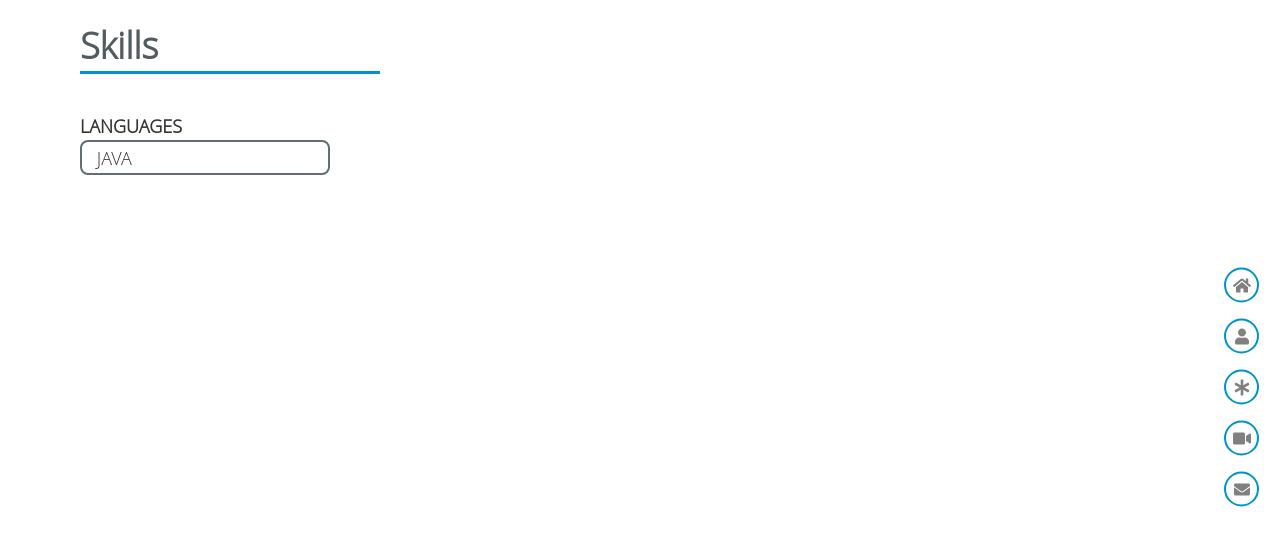
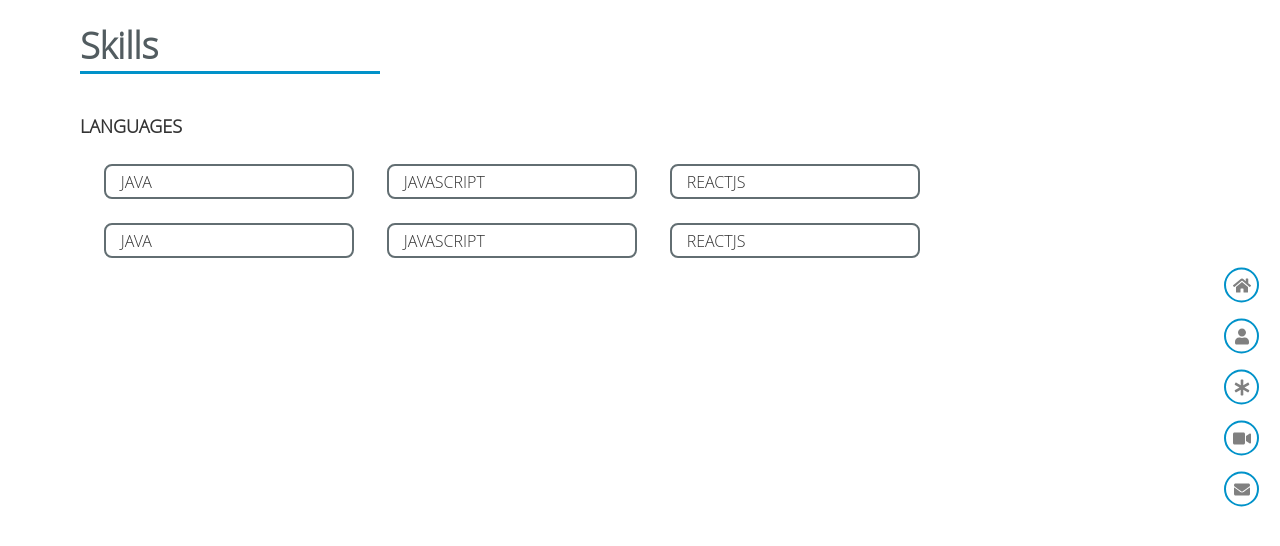
Before and after one commit to PriyanshuAgarwal/priyanshu_agarwal, a React (Create React App) app: page / in a window 1280 px wide. Both pictures are taken after a click on the item 1241 px from the left and 387 px from the top of the page. Shown: the top 546 px of the page. Built offline with nearby package versions, Linux system fonts and the light colour scheme.

Commit message:
create component directory

```diff
--- a/public/index.html
+++ b/public/index.html
@@ -6,21 +6,10 @@
     <meta name="theme-color" content="#000000">
     <link rel="stylesheet" href="https://maxcdn.bootstrapcdn.com/bootstrap/3.3.7/css/bootstrap.min.css">
     <script defer src="https://use.fontawesome.com/releases/v5.2.0/js/all.js" integrity="sha384-4oV5EgaV02iISL2ban6c/RmotsABqE4yZxZLcYMAdG7FAPsyHYAPpywE9PJo+Khy" crossorigin="anonymous"></script>
-    <!--
-      manifest.json provides metadata used when your web app is added to the
-      homescreen on Android. See https://developers.google.com/web/fundamentals/engage-and-retain/web-app-manifest/
-    -->
+    <script src="https://ajax.googleapis.com/ajax/libs/jquery/3.3.1/jquery.min.js"></script>
     <link rel="manifest" href="%PUBLIC_URL%/manifest.json">
     <link rel="shortcut icon" href="%PUBLIC_URL%/favicon.ico">
-    <!--
-      Notice the use of %PUBLIC_URL% in the tags above.
-      It will be replaced with the URL of the `public` folder during the build.
-      Only files inside the `public` folder can be referenced from the HTML.
 
-      Unlike "/favicon.ico" or "favicon.ico", "%PUBLIC_URL%/favicon.ico" will
-      work correctly both with client-side routing and a non-root public URL.
-      Learn how to configure a non-root public URL by running `npm run build`.
-    -->
     <title>React App</title>
   </head>
   <body>
@@ -28,15 +17,5 @@
       You need to enable JavaScript to run this app.
     </noscript>
     <div id="root"></div>
-    <!--
-      This HTML file is a template.
-      If you open it directly in the browser, you will see an empty page.
-
-      You can add webfonts, meta tags, or analytics to this file.
-      The build step will place the bundled scripts into the <body> tag.
-
-      To begin the development, run `npm start` or `yarn start`.
-      To create a production bundle, use `npm run build` or `yarn build`.
-    -->
   </body>
 </html>
--- a/src/App.js
+++ b/src/App.js
@@ -2,7 +2,7 @@
 import './css/App.css';
 import Home from './home';
 import Profile from './profile';
-import Skill from './skill';
+import Skill from './components/skills/index.js';
 
 class App extends Component {
   constructor(props) {
--- /dev/null
+++ b/src/components/skills/index.js
@@ -0,0 +1,47 @@
+import React, { Component } from 'react';
+import  '../../css/skill.css';
+
+class Skill extends Component {
+    render() {
+      return (
+        <div className='skill-container'>
+            <div className='skill-header'>
+                <div className='skill-title'>
+                    Skills
+                </div>
+            </div>
+            <div className='skill-desc-ctn'>
+                <div className='skill-desc-header'>
+                    Languages
+                </div>
+                <div className='skill-desc'>
+                    <div className='skill-progress-list'>
+                        <div className='skill-progress-item'>
+                            <span>JAVA</span>
+                        </div>
+                        <div className='skill-progress-item'>
+                            <span>JAVASCript</span>
+                        </div>
+                        <div className='skill-progress-item'>
+                            <span>REactJS</span>
+                        </div>
+                    </div>
+                    <div className='skill-progress-list'>
+                        <div className='skill-progress-item'>
+                            <span>JAVA</span>
+                        </div>
+                        <div className='skill-progress-item'>
+                            <span>JAVASCript</span>
+                        </div>
+                        <div className='skill-progress-item'>
+                            <span>REactJS</span>
+                        </div>
+                    </div>
+                </div>
+            </div>
+        </div>
+      );
+    }
+  }
+
+  export default Skill;
--- a/src/css/skill.css
+++ b/src/css/skill.css
@@ -31,6 +31,18 @@
     font-weight: 700;
 }
 
+.skill-progress-list {
+    flex-wrap: wrap;
+    display: flex;
+    padding: 1% 2%;
+    width: 72%;
+    justify-content: space-between;
+}
+
+.skill-progress-list:first-child {
+    padding: 2% 2% 1%;
+}
+
 .skill-progress-item {
     width: 250px;
     height: 35px;
@@ -42,6 +54,8 @@
     border-radius: 8px;width: 250px;
     display: flex;
     align-items: center;
+    text-transform: uppercase;
+    font-size: initial;
 }
 
 .skill-progress-item span {
--- a/src/skill.js
+++ /dev/null
@@ -1,28 +0,0 @@
-import React, { Component } from 'react';
-import  './css/skill.css';
-
-class Skill extends Component {
-    render() {
-      return (
-        <div className='skill-container'>
-            <div className='skill-header'>
-                <div className='skill-title'>
-                    Skills
-                </div>
-            </div>
-            <div className='skill-desc-ctn'>
-                <div className='skill-desc-header'>
-                    Languages
-                </div>
-                <div className='skill-desc'>
-                    <div className='skill-progress-item'>
-                        <span>JAVA</span>
-                    </div>
-                </div>
-            </div>
-        </div>
-      );
-    }
-  }
-
-  export default Skill;
```
